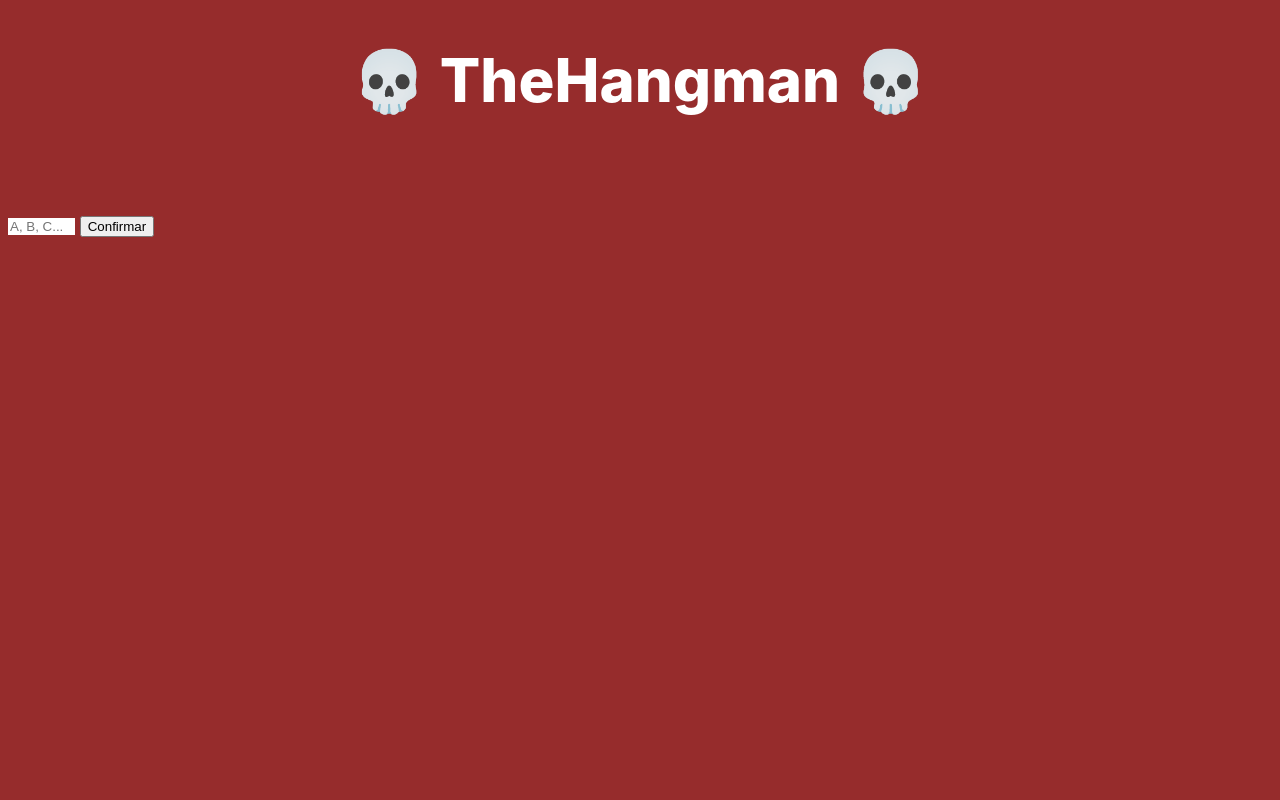
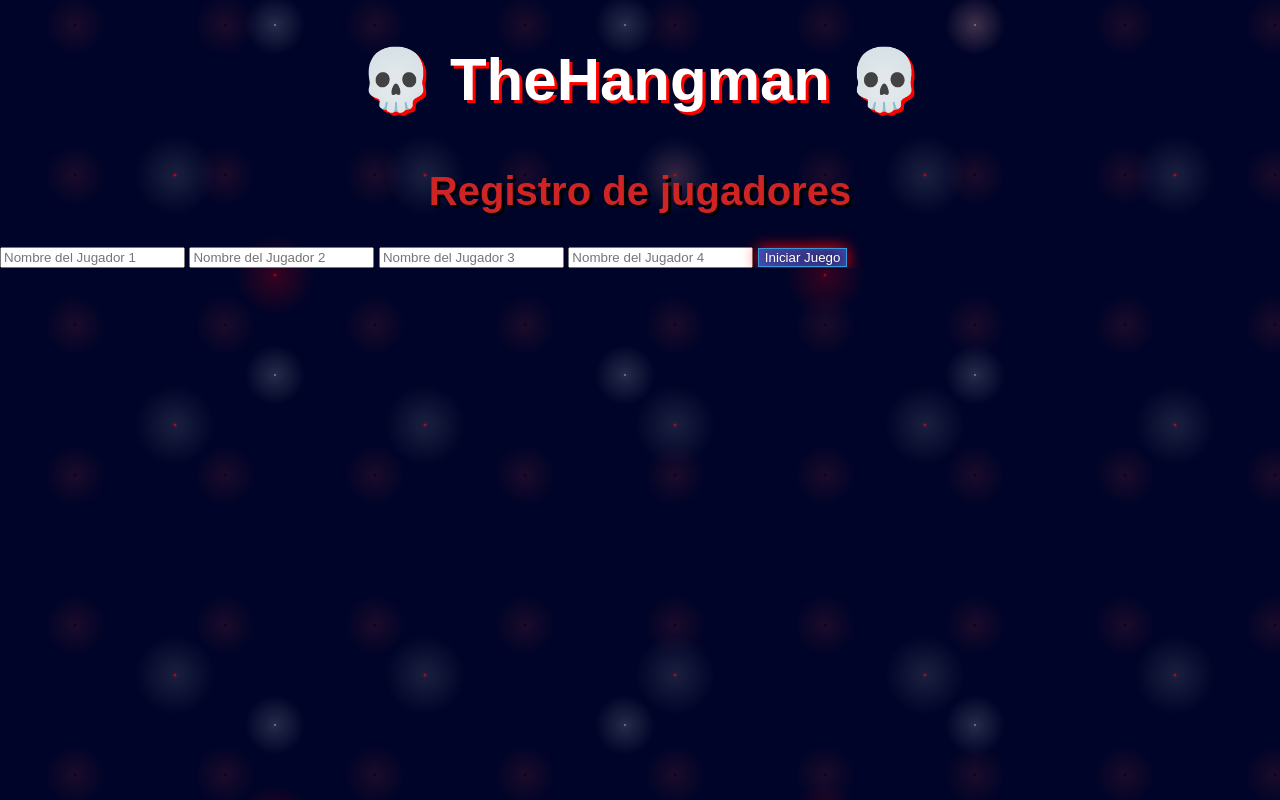
Before and after one commit to LuisARRIETA2004/TheHangman, a plain HTML site: page index.html in a window 1280 px wide. Drawn offline with Linux system fonts and the light colour scheme.

Commit message:
Interfaz pricipal

```diff
--- a/index.html
+++ b/index.html
@@ -1,20 +1,28 @@
 <!DOCTYPE html>
 <html lang="en">
   <head>
-    <meta charset="UTF-8">
-    <meta name="viewport" content="width=device-width, initial-scale=1.0">
+    <meta charset="UTF-8" />
+    <meta name="viewport" content="width=device-width, initial-scale=1.0" />
 
-    <link rel="stylesheet" href="./styles.css">
+    <link rel="stylesheet" href="./styles.css" />
     <title>TheHangMan</title>
-
   </head>
   <body>
+    <div id="configuración">
       <h1 class="title">💀 TheHangman 💀</h1>
+      <br />
+      <h2 class="registroJugadores">Registro de jugadores</h2>
+      <input type="text" id="jugador1" placeholder="Nombre del Jugador 1" />
+      <input type="text" id="jugador2" placeholder="Nombre del Jugador 2" />
+      <input type="text" id="jugador3" placeholder="Nombre del Jugador 3" />
+      <input type="text" id="jugador4" placeholder="Nombre del Jugador 4" />
+      <button id="iniciarJuego">Iniciar Juego</button>
+    </div>
 
     <div id="letter">
       <section class="userLetter">
-                <input type="text" class="selectLetter" placeholder="A, B, C...">
-                <button type="button" class="confirm">Confirmar</button>
+        <!-- <button type="button" class="confirm">Confirmar</button> -->
       </section>
-
+    </div>
   </body>
+</html>
--- a/main.js
+++ /dev/null
@@ -1,3 +0,0 @@
-function j(){
-    alert();
-}
--- a/styles.css
+++ b/styles.css
@@ -1,14 +1,41 @@
-body{
-    font-family: "Inter", sans-serif;
-    background-color: rgb(150, 44, 44)
+body,
+html {
+  margin: 0;
+  padding: 0;
+  font-family: "Orbitron", sans-serif;
+  background: #000428;
+  color: #ffffff;
+  overflow: hidden;
+  background-image: radial-gradient(
+      rgb(216, 0, 0),
+      rgba(255, 0, 0, 0.2) 2px,
+      transparent 40px
+    ),
+    radial-gradient(white, rgba(255, 255, 255, 0.15) 1px, transparent 30px),
+    radial-gradient(
+      rgb(255, 0, 0),
+      rgba(255, 255, 255, 0.1) 2px,
+      transparent 40px
+    ),
+    radial-gradient(
+      rgba(0, 0, 0, 0.4),
+      rgba(255, 66, 66, 0.1) 2px,
+      transparent 30px
+    );
+  background-size: 550px 550px, 350px 350px, 250px 250px, 150px 150px;
+  background-position: 0 0, 100px 200px, 300px 300px, 450px 100px;
+  overflow-x: hidden;
+  overflow-y: auto;
 }
-.title{
-    font-weight: 800;    ;
+
+.title {
+  font-weight: 800;
   font-size: 60px;
   line-height: 100%;
   text-align: center;
   color: white;
   margin: 50px 0px 8px 0px;
+  text-shadow: 3px 3px #ff0000;
 }
 
 .selectLetter {
@@ -19,5 +46,19 @@ body{
   margin: 100px auto;
 }
 
+.registroJugadores {
+  text-align: center;
+  font-size: 2.5em;
+  color: #ce2424;
+  text-shadow: 3px 3px #000000;
+}
+
+button {
+  background-image: linear-gradient(315deg, #0f0c29 0%, #302b63 74%);
+  border: 1px solid #3498db;
+  color: #ffffff;
+  box-shadow: 0 0 15px #ff0000, 0 0 20px #4f58d1 inset;
+}
+
 /* Hay que hacer que el actor solo pueda escribir una sola
 palabra*/
```
Lines whose indentation alone changed are shown as unchanged.
